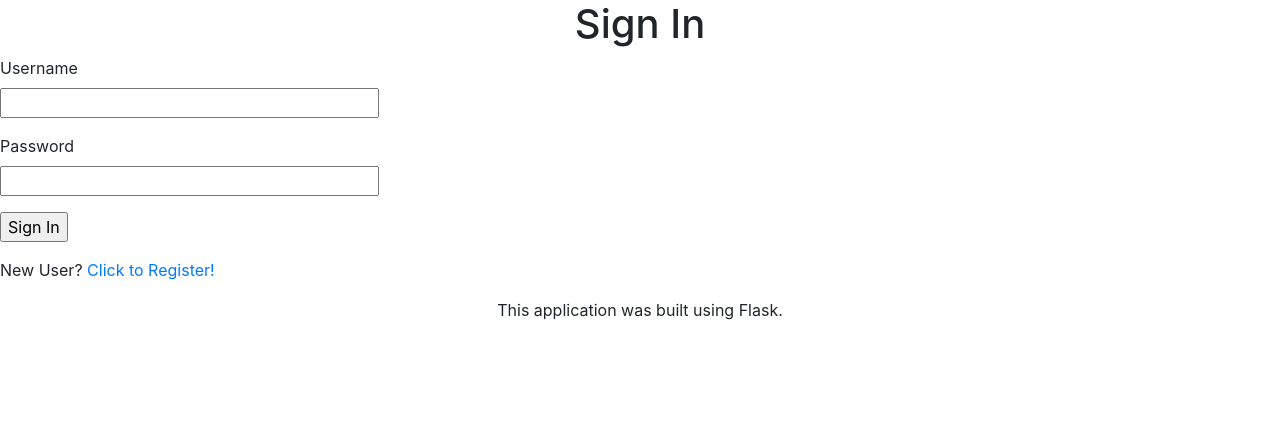
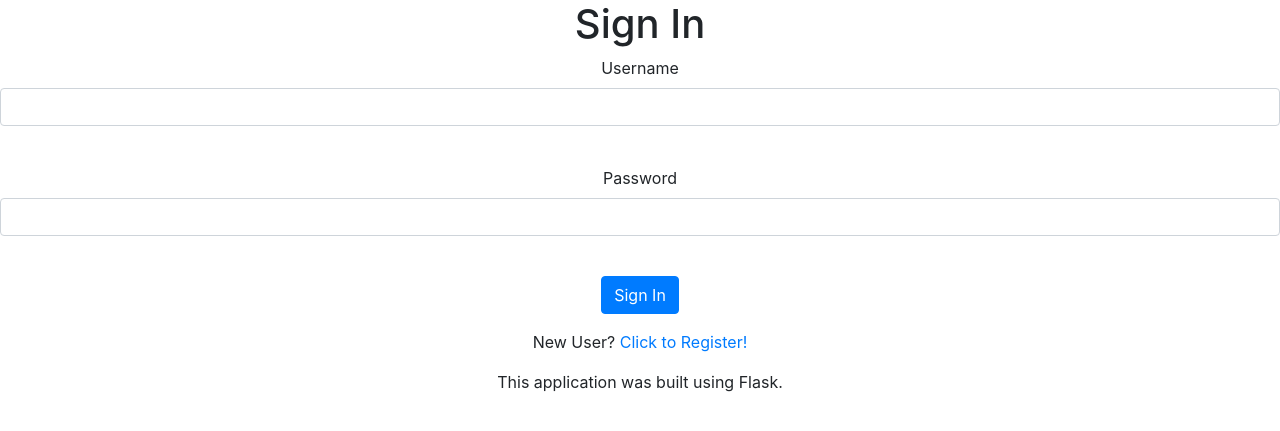
Before and after one commit to Sapphynel/mung-han, a Flask app: page /login in a window 1280 px wide. Shown: the part 80-511 px from the top of the page. Run offline with Flask 2, Linux system fonts and the light colour scheme; some libraries are stand-ins or nearby versions.

Commit message:
Prettifying forms, dealing with mistypes

```diff
--- a/hangman/templates/auth/login.html
+++ b/hangman/templates/auth/login.html
@@ -4,23 +4,23 @@ Login - Hangman
 {% endblock %}
 {% block content %}
 <h1>Sign In</h1>
-    <form action="" method="post">
+    <form class="center" action="" method="post">
         {{ form.hidden_tag() }}
         <p>
             {{ form.username.label }}<br>
-            {{ form.username(size=32) }}<br>
+            {{ form.username(class="form-control", size=32) }}<br>
             {% for error in form.username.errors %}
             <span style="color: red;">[{{ error }}]</span>
             {% endfor %}
         </p>
         <p>
             {{ form.password.label }}<br>
-            {{ form.password(size=32) }}<br>
+            {{ form.password(class="form-control", size=32) }}<br>
             {% for error in form.password.errors %}
             	<span style="color: red;">[{{ error }}]</span>
             {% endfor %}
         </p>
-        <p>{{ form.submit() }}</p>
+        <p>{{ form.submit(class_="btn btn-primary") }}</p>
     </form>
-    <p>New User? <a href="{{ url_for('auth.register') }}">Click to Register!</a></p>
+    <p class="center">New User? <a href="{{ url_for('auth.register') }}">Click to Register!</a></p>
 {% endblock %}
--- a/hangman/templates/main/index.html
+++ b/hangman/templates/main/index.html
@@ -27,9 +27,6 @@ Home - Hangman
       Becoming a user will allow you to keep track of match history, which also
       keeps track of your wins and losses.
     </p>
-    <li>
-
-    </li>
   </ol>
 </div>
 
```
Also changed, not shown: hangman/templates/auth/register.html (+4 -4 lines).
